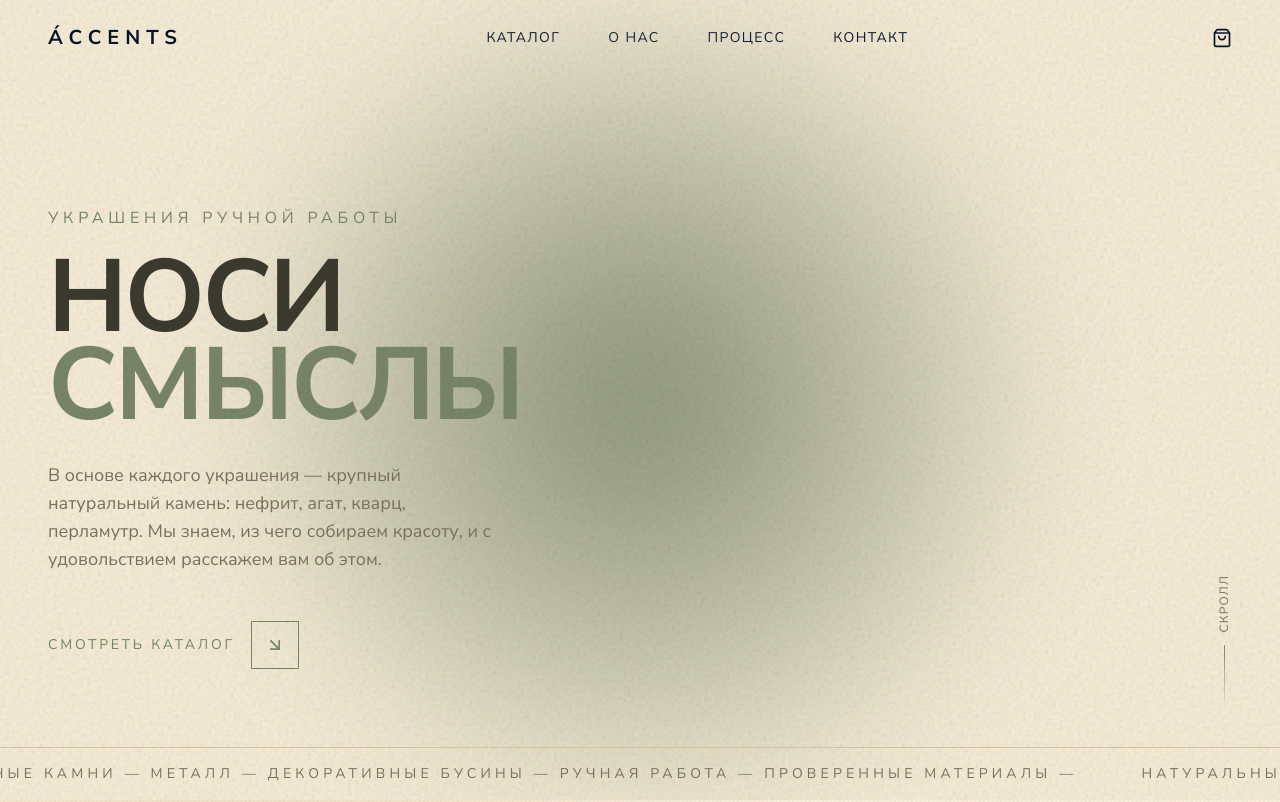
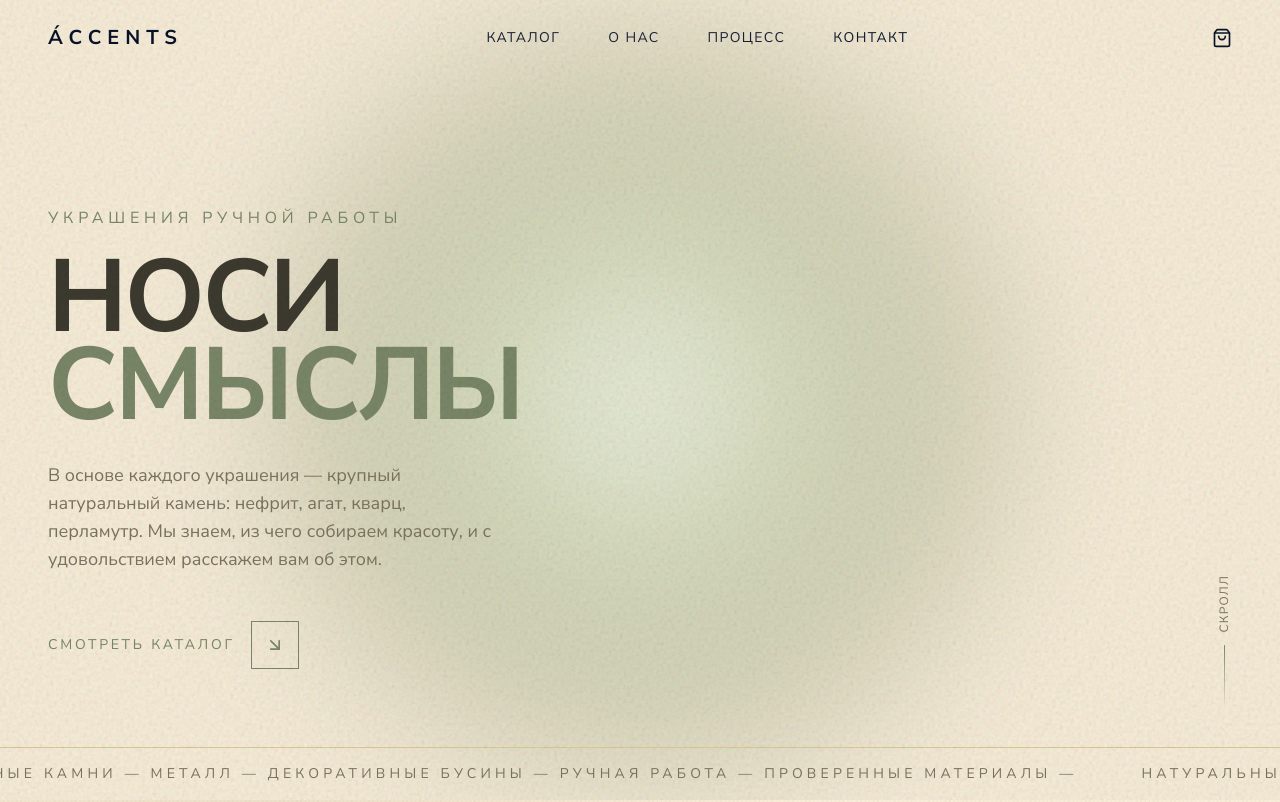
Before and after one commit to evemoon5/accents, a Next.js app: page / in a window 1280 px wide. Shown: the top 802 px of the page. Built offline with nearby package versions, Linux system fonts and the light colour scheme.

Commit message:
Свечение: ядро светлее фона (не темнее), чтобы читалось как источник света, а не пятно

```diff
--- a/app/globals.css
+++ b/app/globals.css
@@ -129,7 +129,7 @@ body {
   border-radius: 9999px;
   pointer-events: none;
   filter: blur(55px);
-  background: radial-gradient(circle, rgba(122, 135, 104, 0.9) 0%, rgba(122, 135, 104, 0.5) 35%, rgba(122, 135, 104, 0.2) 60%, transparent 78%);
+  background: radial-gradient(circle, rgba(240, 245, 228, 0.95) 0%, rgba(180, 195, 155, 0.6) 35%, rgba(122, 135, 104, 0.25) 60%, transparent 80%);
 }
 
 /* Glitch text effect */
```
